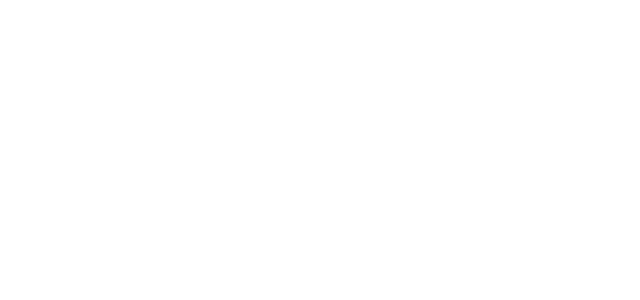
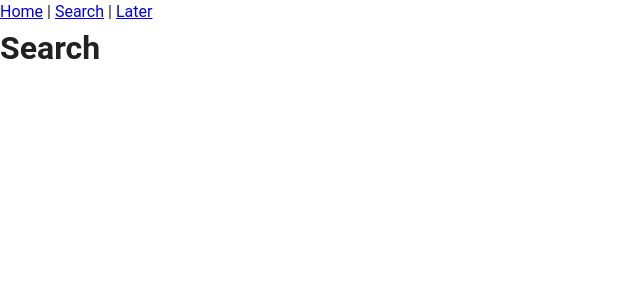
Before and after one commit to Yeyeong99/finance_pjt8, a Vue app in the folder finance-project/: page /search in a window 1280 px wide. Before the commit this address had no page. Shown: the top 300 px of the page, without its empty margins (0-640 px from the left). Built offline with nearby package versions, Linux system fonts and the light colour scheme; a small style sheet from the web is missing.

Commit message:
[FEAT] Navbar 추가 #1

```diff
--- a/finance-project/components.d.ts
+++ b/finance-project/components.d.ts
@@ -9,7 +9,6 @@ export {}
 declare module 'vue' {
   export interface GlobalComponents {
     AppFooter: typeof import('./src/components/AppFooter.vue')['default']
-    HelloWorld: typeof import('./src/components/HelloWorld.vue')['default']
     RouterLink: typeof import('vue-router')['RouterLink']
     RouterView: typeof import('vue-router')['RouterView']
   }
--- a/finance-project/src/App.vue
+++ b/finance-project/src/App.vue
@@ -1,9 +1,21 @@
 <template>
   <v-app>
+    <nav>
+      <RouterLink :to="{name: 'home'}">Home</RouterLink>
+      <span> | </span>
+      <RouterLink :to="{name: 'search'}">Search</RouterLink>
+      <span> | </span>
+      <RouterLink :to="{name: 'later'}">Later</RouterLink>
+    </nav>
+
     <router-view />
   </v-app>
 </template>
 
 <script setup>
-  //
+  import { RouterView, RouterLink } from "vue-router";
 </script>
+
+<style scoped>
+
+</style>
--- /dev/null
+++ b/finance-project/src/pages/HomeView.vue
@@ -0,0 +1,13 @@
+<template>
+    <div>
+        <h1>Home</h1>
+    </div>
+</template>
+
+<script setup>
+
+</script>
+
+<style scoped>
+
+</style>
--- /dev/null
+++ b/finance-project/src/pages/LaterView.vue
@@ -0,0 +1,13 @@
+<template>
+    <div>
+        <h1>Later</h1>
+    </div>
+</template>
+
+<script setup>
+
+</script>
+
+<style scoped>
+
+</style>
--- /dev/null
+++ b/finance-project/src/pages/SearchView.vue
@@ -0,0 +1,13 @@
+<template>
+    <div>
+        <h1>Search</h1>
+    </div>
+</template>
+
+<script setup>
+
+</script>
+
+<style scoped>
+
+</style>
--- a/finance-project/src/router/index.js
+++ b/finance-project/src/router/index.js
@@ -5,13 +5,33 @@
  */
 
 // Composables
-import { createRouter, createWebHistory } from 'vue-router/auto'
+import { createRouter, createWebHistory } from 'vue-router'
 import { setupLayouts } from 'virtual:generated-layouts'
 import { routes } from 'vue-router/auto-routes'
+import HomeView from "@/pages/HomeView.vue";
+import SearchView from "@/pages/SearchView.vue";
+import LaterView from "@/pages/LaterView.vue";
 
 const router = createRouter({
   history: createWebHistory(import.meta.env.BASE_URL),
-  routes: setupLayouts(routes),
+  // routes: setupLayouts(routes),
+  routes: [
+    {
+      path: '/',
+      name: 'home',
+      component: HomeView
+    },
+    {
+      path: '/search',
+      name: 'search',
+      component: SearchView
+    },
+    {
+      path: '/later',
+      name: 'later',
+      component: LaterView
+    }
+  ]
 })
 
 // Workaround for https://github.com/vitejs/vite/issues/11804
--- a/finance-project/typed-router.d.ts
+++ b/finance-project/typed-router.d.ts
@@ -19,5 +19,8 @@ declare module 'vue-router/auto-routes' {
    */
   export interface RouteNamedMap {
     '/': RouteRecordInfo<'/', '/', Record<never, never>, Record<never, never>>,
+    '/HomeView': RouteRecordInfo<'/HomeView', '/HomeView', Record<never, never>, Record<never, never>>,
+    '/LaterView': RouteRecordInfo<'/LaterView', '/LaterView', Record<never, never>, Record<never, never>>,
+    '/SearchView': RouteRecordInfo<'/SearchView', '/SearchView', Record<never, never>, Record<never, never>>,
   }
 }
```
